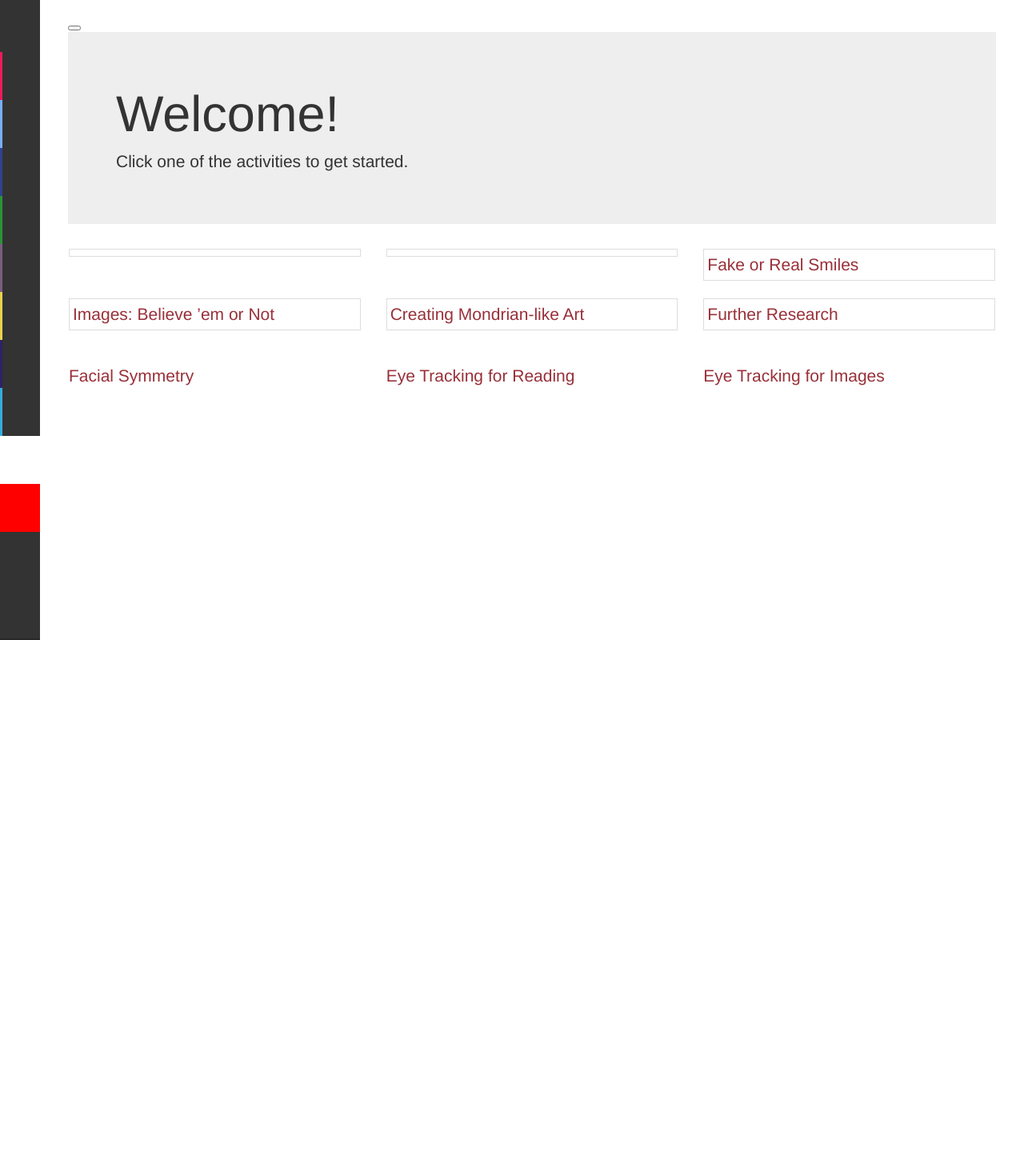
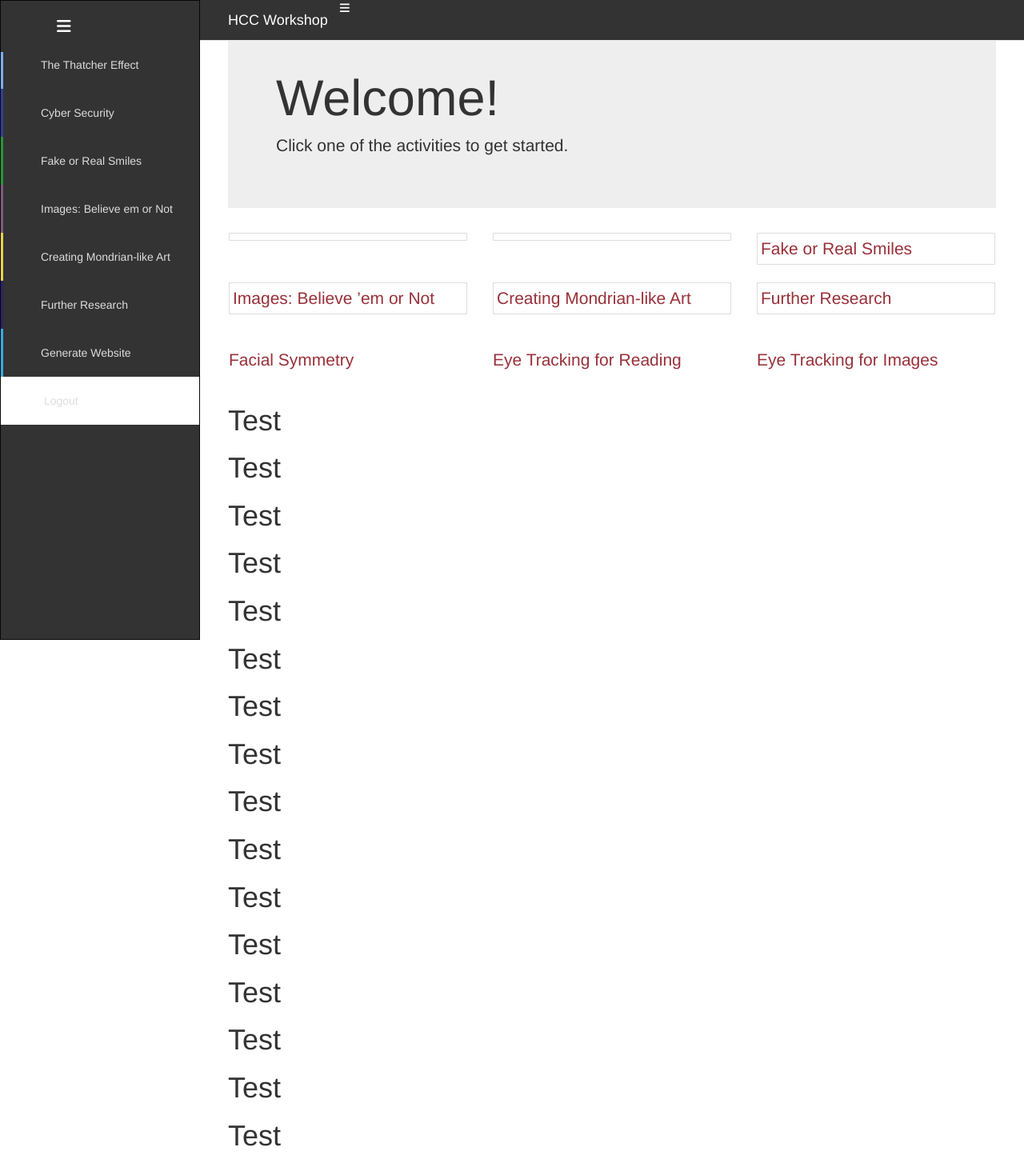
Before and after one commit to chow-c/hcc-workshop, a Django app: page /home in a window 1280 px wide. Shown: the whole page at 80% size. Before the commit the page ends 800 px from the top, so only its background shows below. Run offline with Django 3.2, Linux system fonts and the light colour scheme; the visitor is signed in with stand-in values (Sample User, id 1); some libraries are stand-ins or nearby versions.

Commit message:
Add top bar Added fixed top bar that will expand the side bar menu.

```diff
--- a/home/templates/home/dashboard.html
+++ b/home/templates/home/dashboard.html
@@ -28,10 +28,5 @@
 					<div class="col-md-4" style="border: 1px solid white;"><p class="lead"><a href="{#{% url 'eyetrackingreading:index' %}#}">Eye Tracking for Reading</a></p></div>
 					<div class="col-md-4" style="border: 1px solid white;"><p class="lead"><a href="{#{% url 'eyetrackingimages:index' %}#}">Eye Tracking for Images</a></p></div>
 				</div>
-
+<h1>Test</h1><h1>Test</h1><h1>Test</h1><h1>Test</h1><h1>Test</h1><h1>Test</h1><h1>Test</h1><h1>Test</h1><h1>Test</h1><h1>Test</h1><h1>Test</h1><h1>Test</h1><h1>Test</h1><h1>Test</h1><h1>Test</h1><h1>Test</h1>
 {% endblock %}
-
-{% block script %}
-    <script src="{% static 'main.js' %}"></script>
-
-{% endblock %}
--- a/static/css/main.css
+++ b/static/css/main.css
@@ -10,22 +10,40 @@
 
 /* Toggle Styles */
 #wrapper {
-    padding-left: 0px;
+    padding-left: 250px;
     -webkit-transition: all 0.5s ease;
     -moz-transition: all 0.5s ease;
     -o-transition: all 0.5s ease;
     transition: all 0.5s ease;
 }
 
+.navbar-fixed-top {
+    left: 250px;
+    -webkit-transition: all 0.35s ease;
+    -moz-transition: all 0.35s ease;
+    -o-transition: all 0.35s ease;
+    transition: all 0.35s ease;
+    padding-left: 20px;
+    background: rgb(51,51,51);
+}
+
+.navbar-fixed-top .navbar-brand {
+    color: #fff;
+}
+
+#wrapper.toggled .navbar-fixed-top {
+    left: 0px;
+}
+
 #wrapper.toggled {
-    padding-left: 250px;
+    padding-left: 0px;
 }
 
 #sidebar-wrapper {
     z-index: 1000;
     position: fixed;
     left: 250px;
-    width: 0px;
+    width: 250px;
     height: 100%;
     margin-left: -250px;
     overflow-y: auto;
@@ -37,7 +55,7 @@
 }
 
 #wrapper.toggled #sidebar-wrapper {
-    width: 200px;
+    width: 0px;
 
 }
 
@@ -134,153 +152,22 @@
 .sidebar-nav li a:focus,
 .sidebar-nav li.open a:hover,
 .sidebar-nav li.open a:active,
-.sidebar-nav li.open a:focus{
+.sidebar-nav li.open a:focus
+{
     color: #fff;
     text-decoration: none;
     background-color: transparent;
 }
 
 .sidebar-nav > .sidebar-brand {
-    height: 65px;
+    height: 10px;
     font-size: 20px;
     line-height: 44px;
+    border-bottom: 1px solid white;
 }
 
 .sidebar-nav > .sidebar-sign-out {
     background-color:white;
-}
-
-.sidebar-nav > .sidebar-expand {
-    background-color:red;
-}
-
-/*-------------------------------*/
-/*       Hamburger-Cross         */
-/*-------------------------------*/
-/*
-.hamburger {
-  position: fixed;
-  top: 20px;
-  z-index: 999;
-  display: block;
-  width: 32px;
-  height: 32px;
-  margin-left: 0px;
-  background: transparent;
-  border: none;
-}
-.hamburger:hover,
-.hamburger:focus,
-.hamburger:active {
-  outline: none;
-}
-.hamburger.is-closed:before {
-  content: '';
-  display: block;
-  width: 100px;
-  font-size: 14px;
-  color: #fff;
-  line-height: 32px;
-  text-align: center;
-  opacity: 0;
-  -webkit-transform: translate3d(0,0,0);
-  -webkit-transition: all .35s ease-in-out;
-}
-.hamburger.is-closed:hover:before {
-  opacity: 1;
-  display: block;
-  -webkit-transform: translate3d(-100px,0,0);
-  -webkit-transition: all .35s ease-in-out;
-}
-
-.hamburger.is-closed .hamb-top,
-.hamburger.is-closed .hamb-middle,
-.hamburger.is-closed .hamb-bottom,
-.hamburger.is-open .hamb-top,
-.hamburger.is-open .hamb-middle,
-.hamburger.is-open .hamb-bottom {
-  position: absolute;
-  left: 0;
-  height: 4px;
-  width: 100%;
-}
-.hamburger.is-closed .hamb-top,
-.hamburger.is-closed .hamb-middle,
-.hamburger.is-closed .hamb-bottom {
-  background-color: #1a1a1a;
-}
-.hamburger.is-closed .hamb-top {
-  top: 5px;
-  -webkit-transition: all .35s ease-in-out;
-}
-.hamburger.is-closed .hamb-middle {
-  top: 50%;
-  margin-top: -2px;
-}
-.hamburger.is-closed .hamb-bottom {
-  bottom: 5px;
-  -webkit-transition: all .35s ease-in-out;
-}
-
-.hamburger.is-closed:hover .hamb-top {
-  top: 0;
-  -webkit-transition: all .35s ease-in-out;
-}
-.hamburger.is-closed:hover .hamb-bottom {
-  bottom: 0;
-  -webkit-transition: all .35s ease-in-out;
-}
-.hamburger.is-open .hamb-top,
-.hamburger.is-open .hamb-middle,
-.hamburger.is-open .hamb-bottom {
-  background-color: #1a1a1a;
-}
-.hamburger.is-open .hamb-top,
-.hamburger.is-open .hamb-bottom {
-  top: 50%;
-  margin-top: -2px;
-}
-.hamburger.is-open .hamb-top {
-  -webkit-transform: rotate(45deg);
-  -webkit-transition: -webkit-transform .2s cubic-bezier(.73,1,.28,.08);
-}
-.hamburger.is-open .hamb-middle { display: none; }
-.hamburger.is-open .hamb-bottom {
-  -webkit-transform: rotate(-45deg);
-  -webkit-transition: -webkit-transform .2s cubic-bezier(.73,1,.28,.08);
-}
-.hamburger.is-open:before {
-  content: '';
-  display: block;
-  width: 100px;
-  font-size: 14px;
-  color: #fff;
-  line-height: 32px;
-  text-align: center;
-  opacity: 0;
-  -webkit-transform: translate3d(0,0,0);
-  -webkit-transition: all .35s ease-in-out;
-}
-.hamburger.is-open:hover:before {
-  opacity: 1;
-  display: block;
-  -webkit-transform: translate3d(-100px,0,0);
-  -webkit-transition: all .35s ease-in-out;
-} */
-/*-------------------------------*/
-/*            Overlay            */
-/*-------------------------------*/
-
-.overlay {
-    position: fixed;
-    display: none;
-    width: 100%;
-    height: 100%;
-    top: 0;
-    left: 0;
-    right: 0;
-    bottom: 0;
-
 }
 
 @media(min-width:768px) {
@@ -289,7 +176,7 @@
     }
 
     #wrapper.toggled {
-        padding-left: 50px;
+        padding-left: 0px;
     }
 
     #sidebar-wrapper {
@@ -297,7 +184,7 @@
     }
 
     #wrapper.toggled #sidebar-wrapper {
-        width: 50px;
+        width: 0px;
         overflow-x: hidden;
     }
 
@@ -310,4 +197,12 @@
         position: relative;
         margin-right: 0;
     }
+
+    .navbar-fixed-top {
+        left: 250px;
+    }
+
+    #wrapper.toggled .navbar-fixed-top {
+        left: 0px;
+    }
 }
--- a/static/main.js
+++ b/static/main.js
@@ -1,26 +1,4 @@
 $(document).ready(function () {
-  var trigger = $('.hamburger'),
-      overlay = $('.overlay'),
-     isClosed = false;
-
-    trigger.click(function () {
-      hamburger_cross();
-    });
-
-    function hamburger_cross() {
-
-      if (isClosed == true) {
-        overlay.hide();
-        trigger.removeClass('is-open');
-        trigger.addClass('is-closed');
-        isClosed = false;
-      } else {
-        overlay.show();
-        trigger.removeClass('is-closed');
-        trigger.addClass('is-open');
-        isClosed = true;
-      }
-  }
 
   $('[data-toggle="offcanvas"]').click(function () {
         $('#wrapper').toggleClass('toggled');
--- a/templates/base.html
+++ b/templates/base.html
@@ -1,18 +1,53 @@
 {% extends "core.html" %}
 {% load staticfiles %}
 {% block body %}
-<div id="wrapper" class="toggled">
-        <div class="overlay"></div>
+<div id="wrapper">
 
-        <nav class="navbar navbar-inverse navbar-fixed-top" id="sidebar-wrapper" role="navigation">
+                <!-- Page Content -->
+    <header class="navbar navbar-default navbar-fixed-top">
+        <div class="navbar-header">
+          <button type="button" class="navbar-toggle collapsed" data-toggle="collapse" data-target="#navbar" aria-expanded="false" aria-controls="navbar">
+            <span class="sr-only">Toggle navigation</span>
+            <span class="icon-bar"></span>
+            <span class="icon-bar"></span>
+            <span class="icon-bar"></span>
+          </button>
+          <i class="fa fa-bars" aria-hidden="true" data-toggle="offcanvas" style="color: white"></i><a class="navbar-brand" href="#"><span>HCC Workshop</span></a>
+        </div>
+        <!-- <div id="navbar" class="navbar-collapse collapse">
+          <ul class="nav navbar-nav">
+            <li class="active"><a href="#">Home</a></li>
+            <li><a href="#about">About</a></li>
+            <li><a href="#contact">Contact</a></li>
+            <li class="dropdown">
+              <a href="#" class="dropdown-toggle" data-toggle="dropdown" role="button" aria-haspopup="true" aria-expanded="false">Dropdown <span class="caret"></span></a>
+              <ul class="dropdown-menu">
+                <li><a href="#">Action</a></li>
+                <li><a href="#">Another action</a></li>
+                <li><a href="#">Something else here</a></li>
+                <li role="separator" class="divider"></li>
+                <li class="dropdown-header">Nav header</li>
+                <li><a href="#">Separated link</a></li>
+                <li><a href="#">One more separated link</a></li>
+              </ul>
+            </li>
+          </ul>
+          <ul class="nav navbar-nav navbar-right">
+            <li><a href="">Default</a></li>
+            <li><a href="">Static top</a></li>
+            <li class="active"><a href=".">Fixed top <span class="sr-only">(current)</span></a></li>
+          </ul>
+        </div><!--/.nav-collapse -->
+    </header>
+    <nav class="navbar navbar-inverse" id="sidebar-wrapper" role="navigation">
             <ul class="nav sidebar-nav">
                 <li class="sidebar-brand">
-                    <a href="">
-                       HCC Workshop
-                    </a>
+                    <a href=""><i class="fa fa-bars" aria-hidden="true"></i></a>
                 </li>
                 <li>
-                    <a href="#">Dashboard</a>
+                    <div class="icon-container">
+                        <i class="fa fa-sign-out" aria-hidden="true"></i>
+                    </div>
                 </li>
                 <li>
                     <a href="#">The Thatcher Effect</a>
@@ -38,22 +73,13 @@
                     <a href="">Generate Website</a>
                 </li>
                 <li class="sidebar-sign-out">
-                    <a href="{% url 'django.contrib.auth.views.logout' %}"><i class="fa fa-sign-out" aria-hidden="true"></i>&nbsp;Logout</a>
-                </li>
-                <li class="sidebar-expand">
-                    <a href="">Expand</a>
+                    <a href="{% url 'django.contrib.auth.views.logout' %}">&nbsp;Logout</a>
                 </li>
             </ul>
         </nav>
+        <div id="page-content-wrapper" >
+            <div class="container-fluid">
 
-                <!-- Page Content -->
-        <div id="page-content-wrapper">
-            <div class="container-fluid">
-                <button type="button" class="hamburger is-closed" data-toggle="offcanvas">
-                <span class="hamb-top"></span>
-    			<span class="hamb-middle"></span>
-				<span class="hamb-bottom"></span>
-            </button>
             {% block content %}
             {% endblock %}
             </div>
@@ -62,3 +88,8 @@
 
 </div><!-- /#wrapper -->
 {% endblock %}
+
+{% block script %}
+    <script src="{% static 'main.js' %}"></script>
+
+{% endblock %}
```
